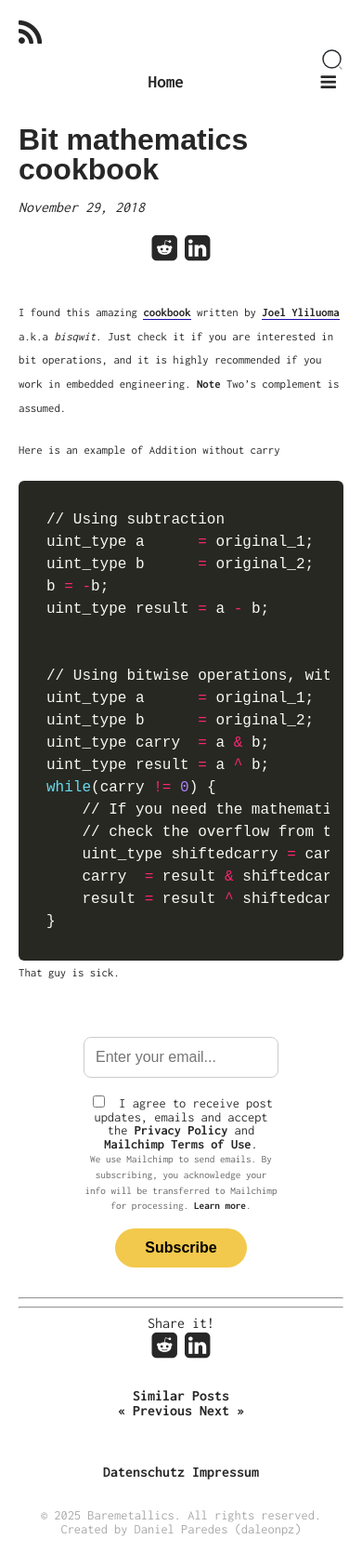
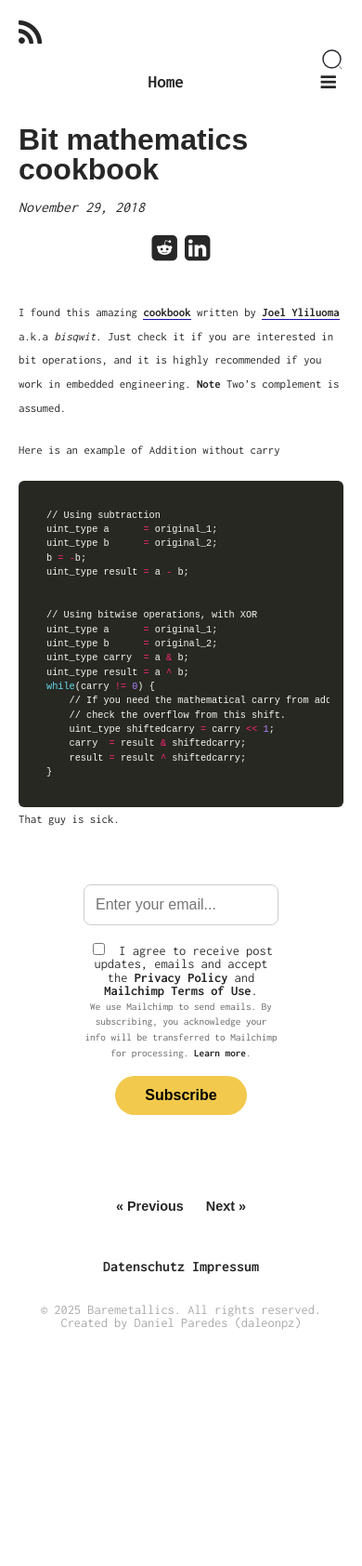
Before and after one commit to daleonpz/baremetallics, a Jekyll site: the page built from _posts/programming/2018-11-29-Bit-math.md, in a window 390 px wide. Shown: the whole page at 93% size. Built offline with Jekyll 4.4.1, drawn with Linux system fonts in a browser that asks for light colours; after the commit the page ends 1463 px from its top, so only the background shows below that.

Commit message:
add responsiveness to code

```diff
--- a/_layouts/post.html
+++ b/_layouts/post.html
@@ -32,26 +32,8 @@
     </p>
   </div>
 
-    <div>
-        <hr>
-        {% include talkyard-comments.html %}
-    </div>
-
-    <div id=maitto  align="middle">
-    <hr>
-        Share it!  <br>
-    </div>
-
-    <div class="post__shared_buttons" align="middle">
-        {% include share_buttons.html %}
-    </div>
-
     <span style="display:block; height: 20px ;"></span>
         <span style="display:block; height: 10px ;"></span>
-    <div class="post__navigation" align="middle">
-        <a class="about__back" href="/{{ page.category }}" >Similar Posts</a>
-    </div>
-
 
     <div class="post__prev_next" align="middle">
 
@@ -76,6 +58,7 @@
                   <a class="next0" href="{{ site.url }}{{ site.baseurl }}{{ sorted_articles[nextIndex].url }}">Next &raquo;</a>
                 {% elsif currIndex < articleIndexLength and currIndex != 0 %}
                   <a class="prev" href="{{ site.url }}{{ site.baseurl }}{{ sorted_articles[prevIndex].url }}">&laquo; Previous</a>
+                  &nbsp;&nbsp;&nbsp;&nbsp; <!-- Adding two spaces -->
                   <a class="next" href="{{ site.url }}{{ site.baseurl }}{{ sorted_articles[nextIndex].url }}">Next &raquo;</a>
                 {% elsif currIndex == articleIndexLength %}
                   <a class="prev" href="{{ site.url }}{{ site.baseurl }}{{ sorted_articles[prevIndex].url }}">&laquo; Previous</a>
--- a/assets/css/main.scss
+++ b/assets/css/main.scss
@@ -373,6 +373,11 @@
             margin: auto;
             width: 100%;
         }
+        .highlight {
+            @media screen and (max-width: $br) {
+                font-size: 0.8em;
+            }
+        }
     }
 }
 
@@ -724,4 +729,46 @@
     }
 }
 
-// social media
+.post__prev_next {
+    display: flex;
+    justify-content: center;
+    gap: 1rem;
+    margin-top: 2em;
+    font-family: sans-serif;
+    font-size: 1.1em;
+    text-align: center;
+    align-items: center;
+    @media screen and (max-width: $br) {
+        font-size: 0.9em;
+        gap: 0.5rem;
+    }
+}
+
+.post__prev_next .post__btn {
+    padding: 0.6em 1.2em;
+    border-radius: 8px;
+    color: #333;
+    text-decoration: none;
+    transition: background-color 0.2s ease, color 0.2s ease;
+    display: inline-flex;
+    align-items: center;
+    justify-content: center;
+}
+
+.post__prev_next .post__btn:hover {
+    background-color: #f0f0f0;
+    color: #000;
+}
+
+.post__prev_next .post__btn.disabled {
+    opacity: 0.5;
+    pointer-events: none;
+    cursor: not-allowed;
+}
+
+.post__prev_next .post__btn.current {
+    background-color: #000;
+    color: #fff;
+    font-weight: bold;
+    cursor: default;
+}
```
